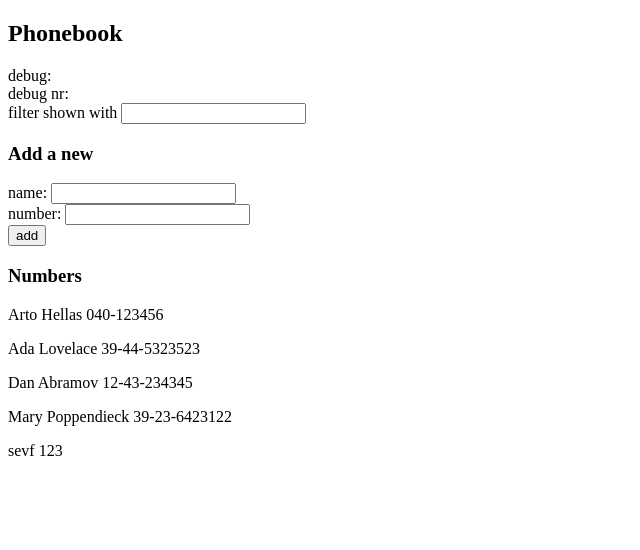
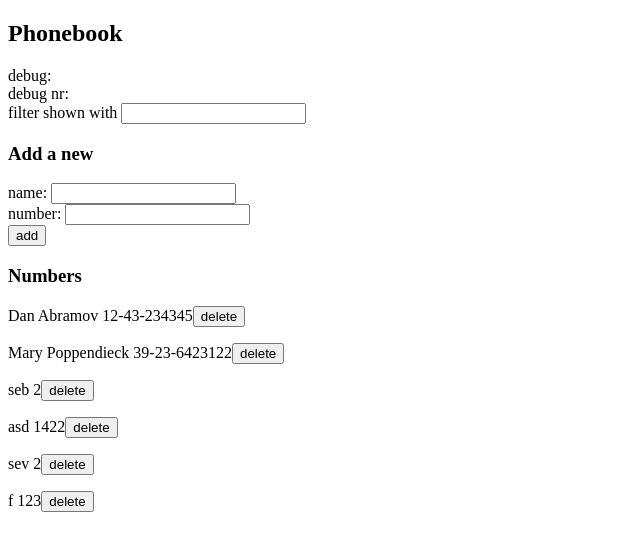
Before and after one commit to SebastianRSorensen/fullstackopen, a React (Vite) app in the folder part2/part2b-e/: page / in a window 1280 px wide. Shown: the top 550 px of the page, without its empty margins (0-640 px from the left). Built offline with nearby package versions, Linux system fonts and the light colour scheme; data requests are answered from the project's data file.

Commit message:
2.15 done

```diff
--- a/part2/part2b-e/db.json
+++ b/part2/part2b-e/db.json
@@ -1,15 +1,5 @@
 {
   "persons": [
-    {
-      "name": "Arto Hellas",
-      "number": "040-123456",
-      "id": "1"
-    },
-    {
-      "name": "Ada Lovelace",
-      "number": "39-44-5323523",
-      "id": "2"
-    },
     {
       "name": "Dan Abramov",
       "number": "12-43-234345",
@@ -21,9 +11,24 @@
       "id": "4"
     },
     {
-      "id": "f97b",
-      "name": "sevf",
-      "number": "123"
+      "name": "seb",
+      "number": "2",
+      "id": "61d8"
+    },
+    {
+      "name": "asd",
+      "number": "1422",
+      "id": "8ecd"
+    },
+    {
+      "id": "dc6b",
+      "name": "sev",
+      "number": "2"
+    },
+    {
+      "name": "f",
+      "number": "123",
+      "id": "c354"
     }
   ]
 }
--- a/part2/part2b-e/src/App.jsx
+++ b/part2/part2b-e/src/App.jsx
@@ -11,8 +11,8 @@ const App = () => {
     useEffect(() => {
         personService
             .getAll()
-            .then(response => {
-                setPersons(response.data)
+            .then(initialPersons => {
+                setPersons(initialPersons)
             })
     }, [])
 
@@ -26,20 +26,26 @@ const App = () => {
             name: newName,
             number: newNumber
         }
-        if (persons.find((person) => person.name === newName)) {
-            alert(`${newName} is already added to phonebook`)
+        const foundPerson = persons.find((person) => person.name === newName)
+        if (foundPerson) {
+            if (window.confirm(`${newName} is already added to phonebook, replace the old number with a new one?`)) {
+                personService.update(foundPerson.id, personObject)
+                    .then(updatedPerson => {
+                        setPersons(persons.map(person => person.id !== foundPerson.id ? person : updatedPerson))
+                        setNewName('')
+                        setNewNumber('')
+                    })
+            }
             return
         }
         personService
             .create(personObject)
-            .then(response => {
-                setPersons(persons.concat(response.data))
+            .then(returnedPerson => {
+                setPersons(persons.concat(returnedPerson))
                 setNewName('')
                 setNewNumber('')
             })
         console.log(personObject);
-
-
     }
 
     const handleNewName = (event) => {
@@ -56,9 +62,13 @@ const App = () => {
         console.log(event.target.value);
         setFilter(event.target.value)
     }
+
+
+
     const personsToShow = filterName.length <= 0
         ? persons
         : persons.filter((person) => person.name.toLowerCase().includes(filterName.toLowerCase()))
+
 
 
     return (
@@ -70,7 +80,7 @@ const App = () => {
             <h3>Add a new</h3>
             <PersonForm newName={newName} newNumber={newNumber} handleNewName={handleNewName} handleNewNumber={handleNewNumber} handleSubmit={handleSubmit} />
             <h3>Numbers</h3>
-            <Persons personsToShow={personsToShow} />
+            <Persons personsToShow={personsToShow} setPersons={setPersons} />
         </div>
     )
 }
--- a/part2/part2b-e/src/components/Persons.jsx
+++ b/part2/part2b-e/src/components/Persons.jsx
@@ -1,9 +1,20 @@
-const Persons = ({ personsToShow }) => {
+import personService from '../services/persons'
+
+const Persons = ({ personsToShow, setPersons }) => {
+
+    const handleDelete = (person) => {
+        if (window.confirm(`Delete ${person.name}?`)) {
+            personService.deletePerson(person.id)
+            setPersons(personsToShow.filter(p => p.id !== person.id))
+        }
+    }
 
     return (
         <div>
             {personsToShow.map((person) => (
-                <p key={person.name}>{person.name} {person.number}</p>
+                <p key={person.name}>{person.name} {person.number}
+                    <button onClick={() => handleDelete(person)}>delete</button>
+                </p>
             ))}
         </div>)
 }
--- a/part2/part2b-e/src/services/persons.js
+++ b/part2/part2b-e/src/services/persons.js
@@ -2,19 +2,29 @@ import axios from 'axios'
 const baseUrl = 'http://localhost:3001/persons'
 
 const getAll = () => {
-  return axios.get(baseUrl)
+    const request = axios.get(baseUrl)
+    return request.then(response => response.data)
 }
 
 const create = newObject => {
-  return axios.post(baseUrl, newObject)
+    const request = axios.post(baseUrl, newObject)
+    return request.then(response => response.data)
 }
 
 const update = (id, newObject) => {
-  return axios.put(`${baseUrl}/${id}`, newObject)
+    const request = axios.put(`${baseUrl}/${id}`, newObject)
+    return request.then(response => response.data)
+}
+
+const deletePerson = (id) => {
+    const request = axios.delete(`${baseUrl}/${id}`)
+    .catch(error => {alert(`The person '${id}' was already deleted from server`)})
+    return request.then(response => response.data)
 }
 
 export default {
-  getAll: getAll,
-  create: create,
-  update: update
+    getAll,
+    create,
+    update,
+    deletePerson
 }
```
